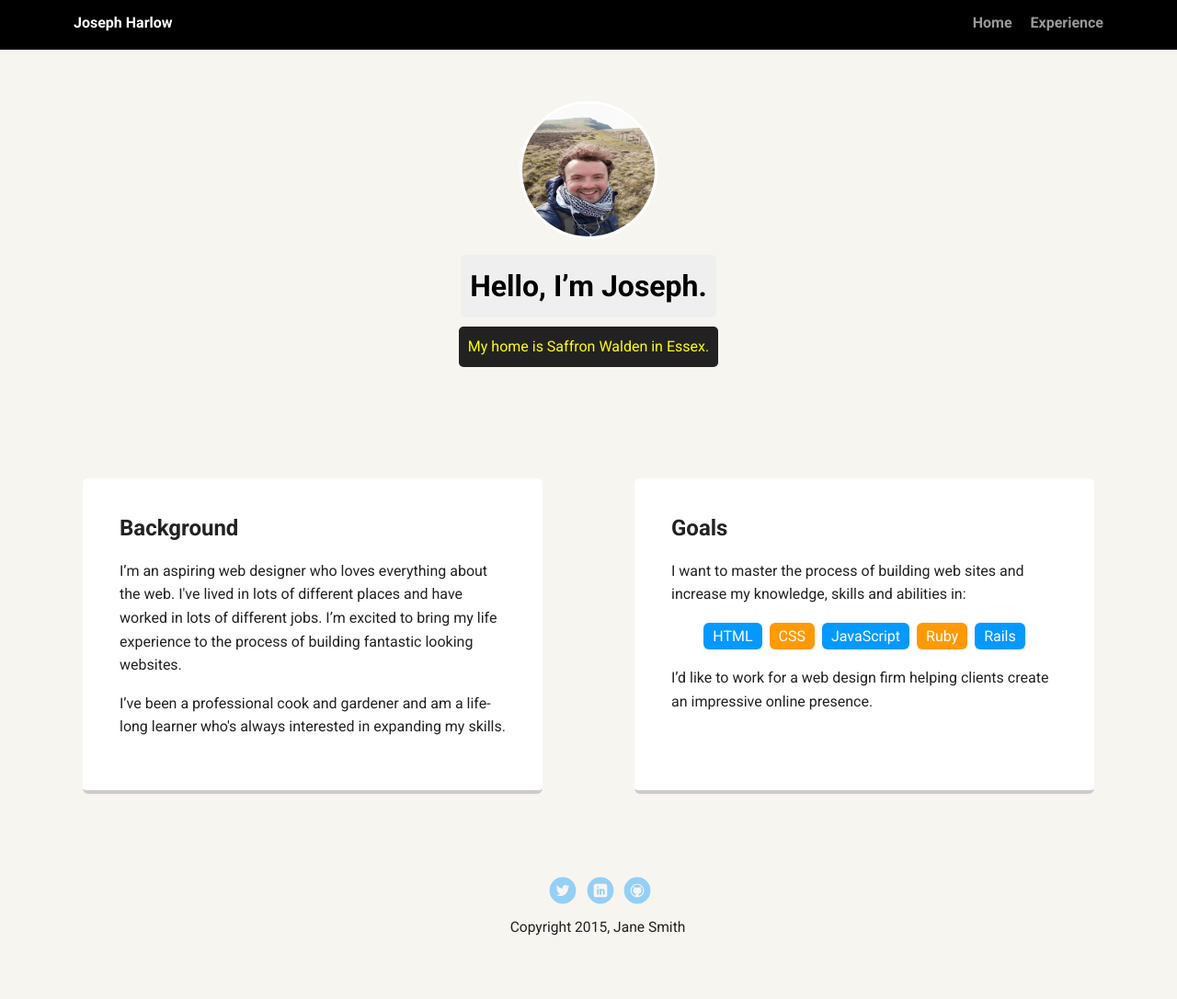
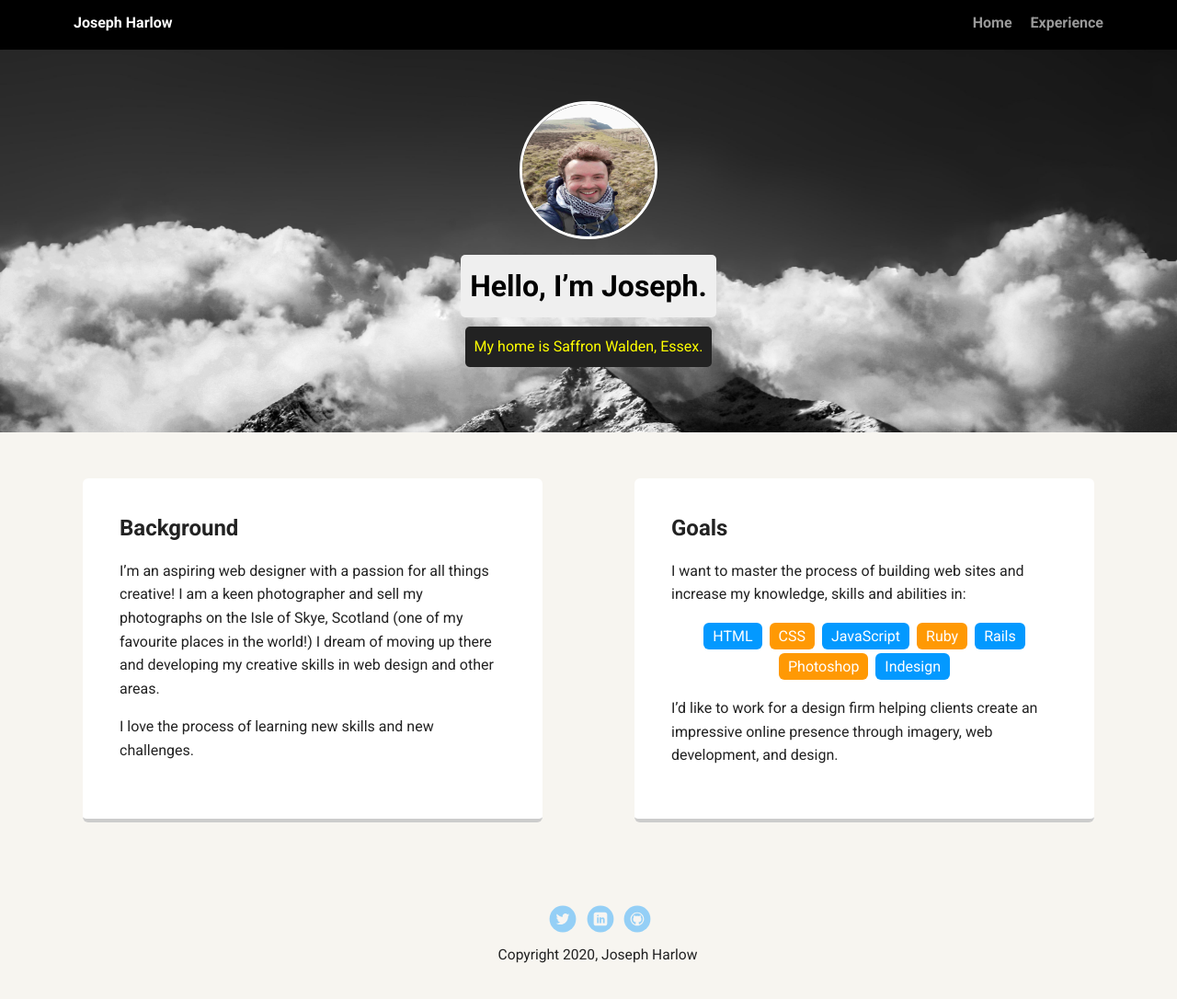
Before and after one commit to jharlow34/Techdegree-Project-1---Joseph-Harlow, a plain HTML site: page index.html in a window 1280 px wide. Shown: the whole page at 92% size. Drawn offline with Linux system fonts and the light colour scheme; a web font is replaced by a local one.

```diff
--- a/index.html
+++ b/index.html
@@ -19,14 +19,14 @@
     <header>
       <img src="images/new_profile_pic.jpg" alt="Picture of Joseph Harlow" class="profile-image">
       <h1 class="tag name">Hello, I’m Joseph.</h1>
-      <p class="tag location">My home is Saffron Walden in Essex.</p>
+      <p class="tag location">My home is Saffron Walden, Essex.</p>
     </header>
 
     <main class="flex">
       <div class="card">
         <h2>Background</h2>
-        <p>I’m an aspiring web designer who loves everything about the web. I've lived in lots of different places and have worked in lots of different jobs. I’m excited to bring my life experience to the process of building fantastic looking websites.</p>
-        <p>I’ve been a professional cook and gardener and am a life-long learner who's always interested in expanding my skills.</p>
+        <p>I’m an aspiring web designer with a passion for all things creative! I am a keen photographer and sell my photographs on the Isle of Skye, Scotland (one of my favourite places in the world!) I dream of moving up there and developing my creative skills in web design and other areas. </p>
+        <p>I love the process of learning new skills and new challenges.</p>
       </div>
 
       <div class="card">
@@ -38,8 +38,10 @@
           <li>JavaScript</li>
           <li>Ruby</li>
           <li>Rails</li>
+          <li>Photoshop</li>
+          <li>Indesign</li>
         </ul>
-        <p>I’d like to work for a web design firm helping clients create an impressive online presence.</p>
+        <p>I’d like to work for a design firm helping clients create an impressive online presence through imagery, web development, and design.</p>
       </div>
 
     </main>
@@ -49,7 +51,7 @@
         <li><a href="#" class="social linkedin">LinkedIn</a></li>
         <li><a href="#" class="social github">Github</a></li>
       </ul>
-      <p class="copyright">Copyright 2015, Jane Smith</p>
+      <p class="copyright">Copyright 2020, Joseph Harlow</p>
     </footer>
   </body>
   </html>
--- a/styles.css
+++ b/styles.css
@@ -57,7 +57,7 @@ a:hover {
 
 header {
   text-align: center;
-  background: url('images/new_background_image.jpg.jpg') no-repeat top center ;
+  background: url('images/new_background_image.jpg') no-repeat top center ;
   background-size: cover;
   overflow: hidden;
   padding-top: 60px;
@@ -74,7 +74,7 @@ header .profile-image {
   transition: all .5s;
 }
 header .profile-image:hover {
-  transform: scale(1.2) rotate(5deg);
+  transform: scale(1.5) rotate(5deg);
 }
 .tag {
   background-color: #efefef;
```
Also changed, not shown: images/me.png (deleted), images/portland.jpg (deleted).
